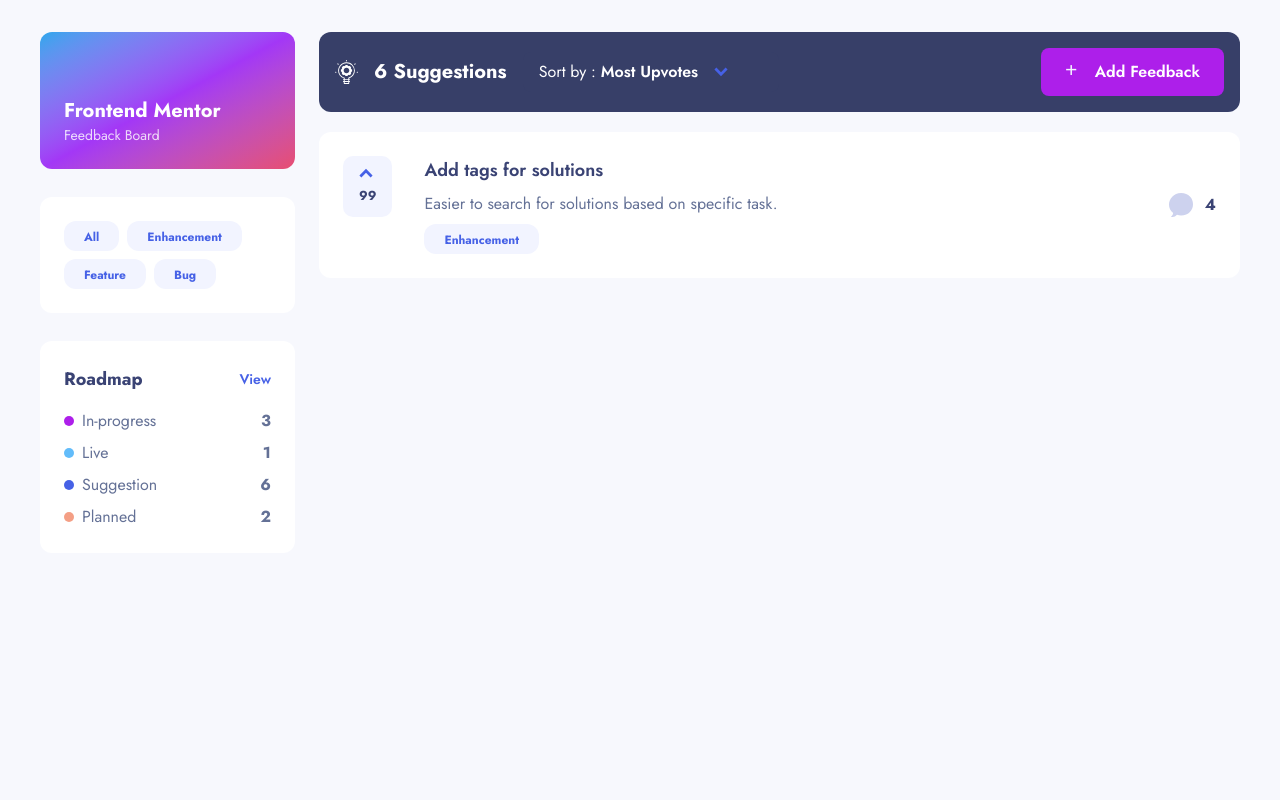
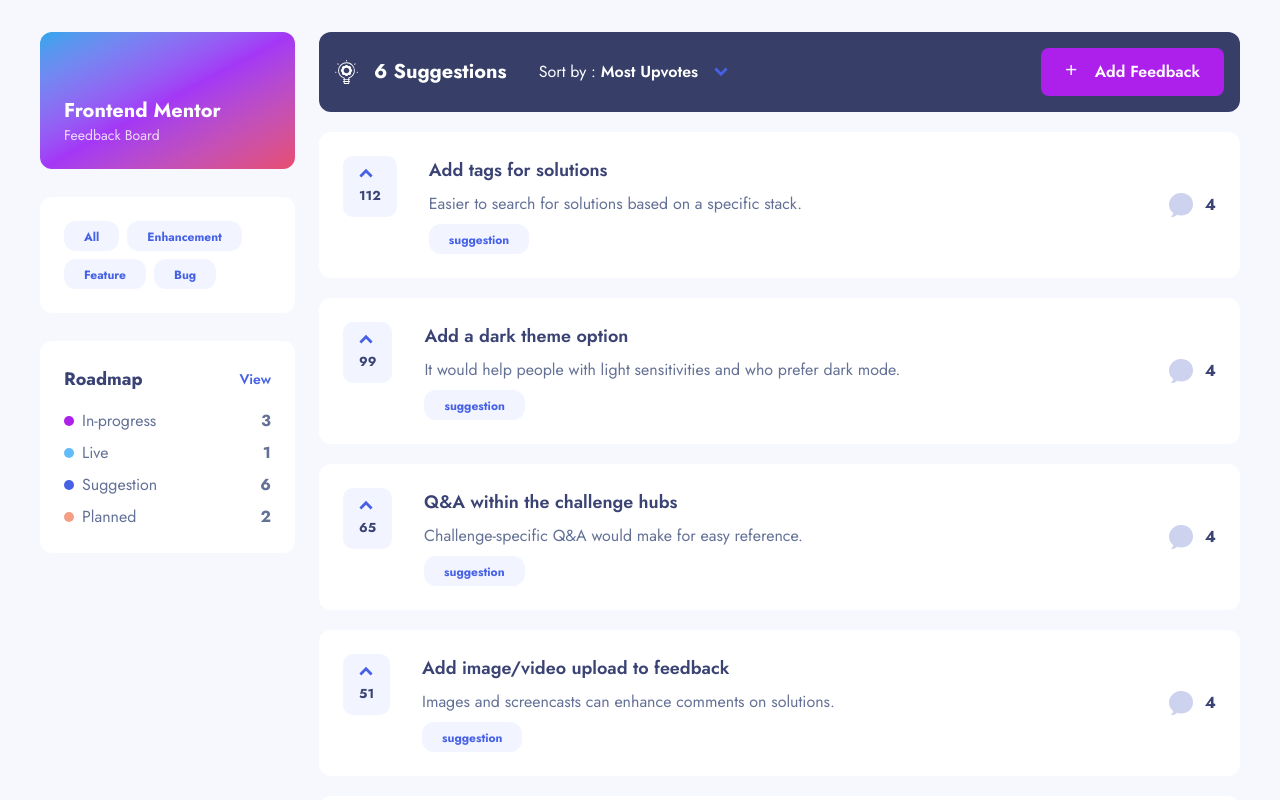
Before and after one commit to miljan-gajic/product-feedback, a Next.js app: page / in a window 1280 px wide. Shown: the top 800 px of the page. Built offline with nearby package versions, Linux system fonts and the light colour scheme.

Commit message:
using dummy data in feedback component

```diff
--- a/src/app/page.tsx
+++ b/src/app/page.tsx
@@ -10,7 +10,11 @@
 import { NoFeedback } from '@/components/NoFeedback/NoFeedback';
 
 import data from '../../public/assets/data/data.json';
-import { ApiResponse, ProductRequest } from '@/types/productRequest';
+import {
+  ApiResponse,
+  ProductRequest,
+  ProductRequestStatuses,
+} from '@/types/productRequest';
 import { api } from './api/api';
 import { mapStatusesFromProduct } from '@/utils/mapStatusesFromProduct';
 import { mapCategoriesFromProduct } from '@/utils/mapCategoriesFromProduct';
@@ -47,7 +51,7 @@
         <Logo />
         <Card>
           {listOfCategories?.map((category, idx) => (
-            <Tag tagContent={category} key={idx} />
+            <Tag tagContent={category as ProductRequestStatuses} key={idx} />
           ))}
         </Card>
         <Card>
@@ -63,9 +67,18 @@
             <NoFeedback />
           </Card>
         ) : (
-          <Card cs="w-full">
-            <Feedback />
-          </Card>
+          data?.productRequests.map(
+            ({ description, status, upvotes, title }) => (
+              <Card cs="w-full">
+                <Feedback
+                  description={description}
+                  status={status}
+                  title={title}
+                  upvotesCount={upvotes}
+                />
+              </Card>
+            )
+          )
         )}
       </FeedbackSection>
     </>
--- a/src/components/Feedback/Feedback.tsx
+++ b/src/components/Feedback/Feedback.tsx
@@ -3,18 +3,27 @@
 import { FeedbackContent } from './FeedbackContent/FeedbackContent';
 import { Comment } from '../Comment/Comment';
 import { cn } from '@/utils/cn';
+import { ProductRequestStatuses } from '@/types/productRequest';
 
-export function Feedback() {
+type FeedbackProps = {
+  title: string;
+  upvotesCount: number;
+  description: string;
+  status: ProductRequestStatuses;
+};
+
+export function Feedback({
+  title,
+  upvotesCount,
+  description,
+  status,
+}: FeedbackProps) {
   return (
     <section
       className={cn('w-full flex flex-row justify-between items-start gap-8')}
     >
-      <VoteCounter count={99} />
-      <FeedbackContent
-        title="Add tags for solutions"
-        body="Easier to search for solutions based on specific task."
-        tags={['Enhancement']}
-      />
+      <VoteCounter upvotesCount={upvotesCount} />
+      <FeedbackContent title={title} body={description} tag={status} />
       <Comment commentCount={4} />
     </section>
   );
--- a/src/components/Feedback/FeedbackContent/FeedbackContent.tsx
+++ b/src/components/Feedback/FeedbackContent/FeedbackContent.tsx
@@ -1,22 +1,21 @@
 import { Tag } from '@/components/Tag/Tag';
+import { ProductRequestStatuses } from '@/types/productRequest';
 import { cn } from '@/utils/cn';
 
 type FeedbackContentProps = {
   title: string;
   body: string;
-  tags?: string[];
+  tag?: ProductRequestStatuses;
 };
 
-export function FeedbackContent({ title, body, tags }: FeedbackContentProps) {
+export function FeedbackContent({ title, body, tag }: FeedbackContentProps) {
   return (
     <div className={cn('flex-1')}>
       <h3 className="text-secondary-text text-lg font-semibold pb-2">
         {title}
       </h3>
       <p className="pb-2">{body}</p>
-      {tags?.map((tag, idx) => (
-        <Tag tagContent={tag} key={idx} />
-      ))}
+      <Tag tagContent={tag} />
     </div>
   );
 }
--- a/src/components/Tag/Tag.tsx
+++ b/src/components/Tag/Tag.tsx
@@ -1,7 +1,8 @@
+import { ProductRequestStatuses } from '@/types/productRequest';
 import { cn } from '@/utils/cn';
 
 type TagProps = {
-  tagContent: string;
+  tagContent?: ProductRequestStatuses;
   active?: boolean;
 };
 
--- a/src/components/VoteCounter/VoteCounter.tsx
+++ b/src/components/VoteCounter/VoteCounter.tsx
@@ -4,11 +4,11 @@
 import arrowUp from '../../../public/icons/icon-arrow-up.svg';
 
 type VoteCounterProps = {
-  count: number;
+  upvotesCount: number;
   active?: boolean;
 };
 
-export function VoteCounter({ count, active }: VoteCounterProps) {
+export function VoteCounter({ upvotesCount, active }: VoteCounterProps) {
   return (
     <button
       className={cn(
@@ -29,7 +29,7 @@
           active ? 'text-white' : 'text-secondary-text'
         )}
       >
-        {count}
+        {upvotesCount}
       </p>
     </button>
   );
```
